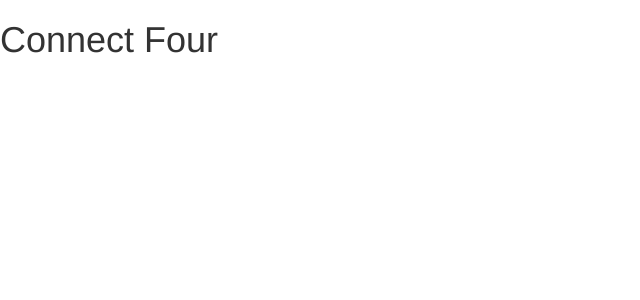
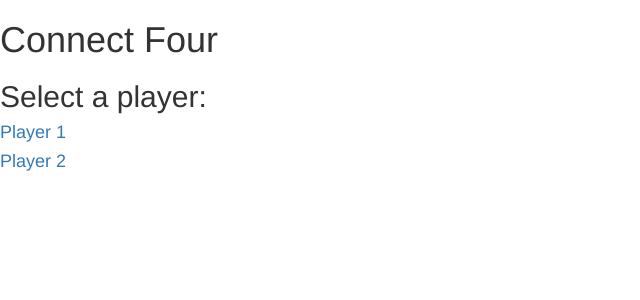
Before and after one commit to matiasmm/test-connect-four, a Django app: page / in a window 1280 px wide. Shown: the top 300 px of the page, without its empty margins (0-640 px from the left). Run offline with Django 3.2, Linux system fonts and the light colour scheme; some libraries are stand-ins or nearby versions.

```diff
--- a/game/app/templates/new_game.html
+++ b/game/app/templates/new_game.html
@@ -1,5 +1,16 @@
 {% extends "base.html" %}
 
 {% block body %}
-<a href="{% url ''"></a>
+
+<h2>Select a player:</h2>
+
+        <p>
+            <h4>
+                <a target="_blank" href="{% url 'game' 1 %}"> Player 1</a>
+            </h4>
+
+            <h4>
+                <a target="_blank" href="{% url 'game' 2 %}"> Player 2</a>
+            </h4>
+        </p>
 {% endblock %}
```
